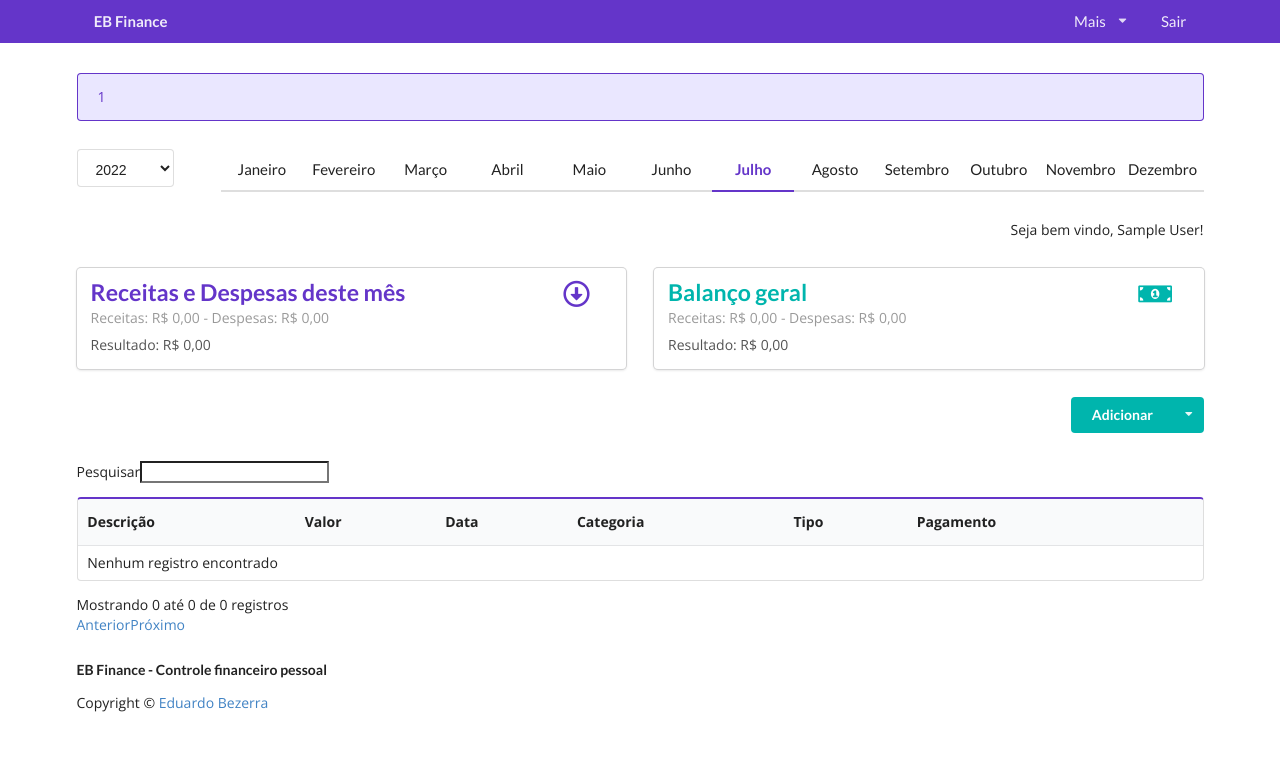
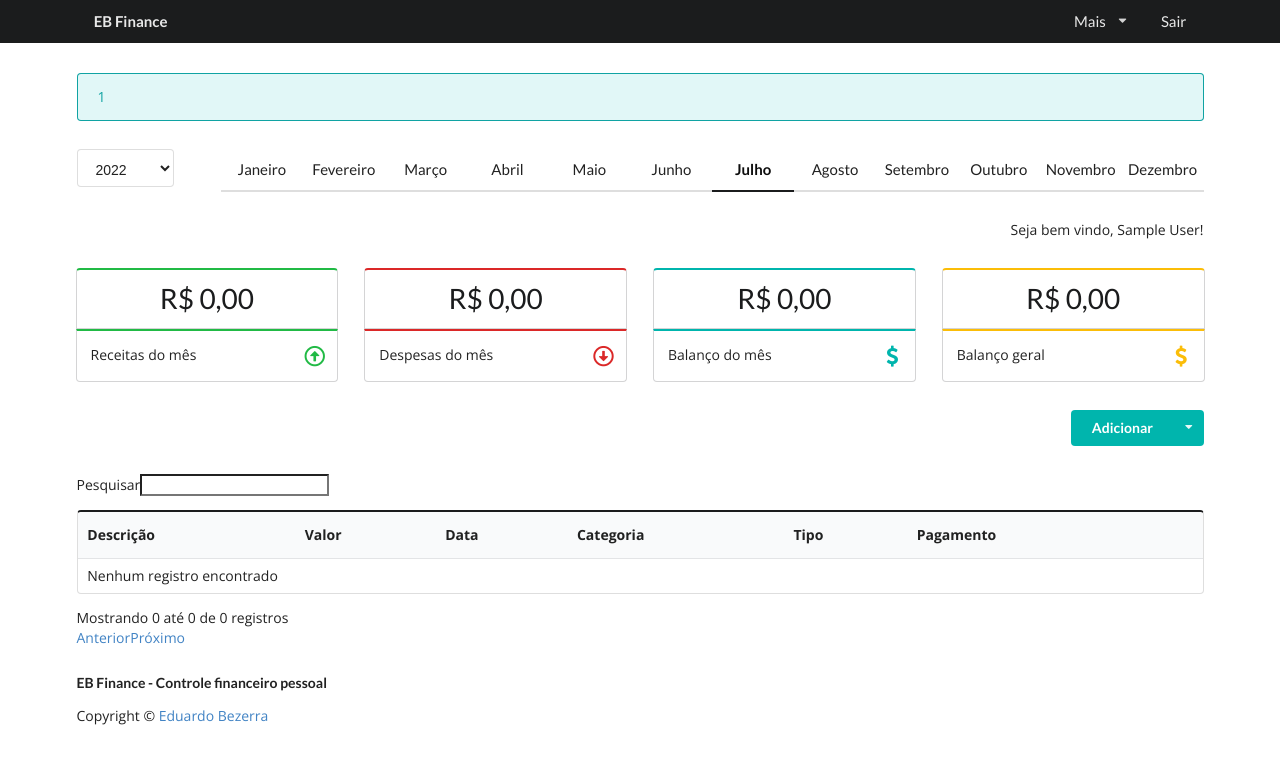
Before and after one commit to EduardoHFBezerra/ebfinance-financas-pessoais-php, a PHP site: page / in a window 1280 px wide. Shown: the top 764 px of the page. Run offline with PHP 8.4, Linux system fonts and the light colour scheme; the visitor is signed in with stand-in values (Sample User, id 1); data comes from the database, SQL or seed files in the repository; data that the repository does not hold is empty; some libraries are stand-ins or nearby versions.

Commit message:
Alteração de layout

```diff
--- a/cadastro-usuario.php
+++ b/cadastro-usuario.php
@@ -8,7 +8,7 @@ require_once("inc/cabecalho.php");
 <div class="row">
     <div class="ui one column stackable center aligned page grid">
         <div class="six wide column">
-            <h2 class="ui violet image header">
+            <h2 class="ui image header">
                 <img src="imagens/piggy.png" class="image">
                 <div class="content">Cadastro EB Finance</div>
             </h2>
@@ -39,7 +39,7 @@ require_once("inc/cabecalho.php");
                                 <input type="password" name="confirma_senha" placeholder="Confirmar senha" />
                             </div>
                         </div>
-                        <button class="ui violet labeled icon button" type="submit" name="cadastro">
+                        <button class="ui teal fluid labeled icon button" type="submit" name="cadastro">
                             <i class="sign-in icon"></i> Cadastrar
                         </button>
                     </form>
--- a/classes/class.Movimento.php
+++ b/classes/class.Movimento.php
@@ -28,8 +28,8 @@ class Movimento extends Conexao
         }
     }
 
-    // Somar movimento do mês (receita ou despesa)
-    public function somaMovimentoMes($tipo, $mes, $ano)
+    // Calcular movimentos do mês (receita ou despesa)
+    public function calculaMovimentosMes($tipo, $mes, $ano)
     {
         $consulta = $this->con()->prepare("SELECT SUM(valor) AS total FROM movimento WHERE tipo = :tipo AND YEAR(data) = :ano AND MONTH(data) = :mes AND id_usuario_movimento = :id_usuario_movimento");
         $consulta->bindValue(":tipo", $tipo, PDO::PARAM_STR);
@@ -51,8 +51,8 @@ class Movimento extends Conexao
         }
     }
 
-    // Somar movimento geral (receita ou despesa)
-    public function somaMovimento($tipo)
+    // Calcular movimentos em geral
+    public function calculaMovimentos($tipo)
     {
         $consulta = $this->con()->prepare("SELECT SUM(valor) AS total FROM movimento WHERE tipo = :tipo AND id_usuario_movimento = :id_usuario_movimento");
         $consulta->bindValue(":tipo", $tipo, PDO::PARAM_STR);
--- a/css/style.css
+++ b/css/style.css
@@ -49,5 +49,3 @@ body ::-webkit-scrollbar {
     display: none !important;
   }
 }
-
-/*# sourceMappingURL=style.css.map */
--- a/inc/cabecalho.php
+++ b/inc/cabecalho.php
@@ -31,7 +31,7 @@ if (!empty($url) && ($url == "login" || $url == "cadastro")) {
 	?>
     <!-- navegação topo -->
     <div class="ui padded grid">
-        <div class="ui top fixed borderless violet large inverted menu">
+        <div class="ui top fixed borderless large inverted menu">
             <div class="ui container">
                 <a class="header item" href="/">EB Finance</a>
     		    <div class="right menu">
@@ -58,7 +58,7 @@ if (!empty($url) && ($url == "login" || $url == "cadastro")) {
         <!-- mensagem de retorno -->
         <div class="row">
 		   <div class="column">
-			    <div class="ui violet message"><?php echo $_SESSION["retorno"]; ?></div>
+			    <div class="ui teal message"><?php echo $_SESSION["retorno"]; ?></div>
 			</div>
 		</div>
         <!-- mensagem de retorno -->
--- a/index.php
+++ b/index.php
@@ -35,7 +35,7 @@ $mov = new Movimento();
 
     <!-- Menu de meses -->
     <div class="fourteen wide column">
-        <div class="ui large twelve item stackable violet secondary pointing menu">
+        <div class="ui large twelve item stackable black secondary pointing menu">
             <?php
             $meses = mesExtenso();
             $contadorMes = 0;
@@ -56,45 +56,65 @@ $mov = new Movimento();
     </div>
 </div>
 <div class="row">
-    <div class="eight wide column">
-        <div class="ui fluid card">
-            <div class="content">
-                <div class="ui right floated header violet">
-                    <i class="icon arrow alternate circle down outline"></i>
+    <div class="four wide column">
+        <div class="ui green top attached center aligned segment">
+            <div class="ui tiny horizontal statistic">
+                <?php
+                    $receitaMes = $mov->calculaMovimentosMes("receita", $mes, $ano);
+                ?>
+                <div class="value"><?php echo formataDinheiro($receitaMes); ?></div>
             </div>
-                <div class="header">
-                    <div class="ui violet header">Receitas e Despesas deste mês</div>
         </div>
-                <div class="meta">
-                    <?php
-                    $somaReceitaMes = $mov->somaMovimentoMes("receita", $mes, $ano); // Soma do mês de receitas
-                    $somaDespesaMes = $mov->somaMovimentoMes("despesa", $mes, $ano); // Soma do mês de despesas
-                    $resultadoMes   = $somaReceitaMes-$somaDespesaMes;
-                    ?>
-                    Receitas: <?php echo formataDinheiro($somaReceitaMes); ?> - Despesas: <?php echo formataDinheiro($somaDespesaMes); ?>
-                </div>
-                <div class="description">Resultado: <?php echo formataDinheiro($resultadoMes); ?></div>
+        <div class="ui green bottom attached segment">
+            <div class="ui grid">
+                <div class="thirteen wide column">Receitas do mês</div>
+                <div class="three wide column"><i class="large green icon arrow alternate circle up outline"></i></div>
             </div>
         </div>
     </div>
-    <div class="eight wide column">
-        <div class="ui fluid card">
-            <div class="content">
-                <div class="ui right floated header teal">
-                    <i class="icon money bill alternate"></i>
+    <div class="four wide column">
+        <div class="ui red top attached center aligned segment">
+            <div class="ui tiny horizontal statistic">
+                <?php
+                    $despesaMes = $mov->calculaMovimentosMes("despesa", $mes, $ano);
+                ?>
+                <div class="value"><?php echo formataDinheiro($despesaMes); ?></div>
             </div>
-                <div class="header">
-                    <div class="ui teal header">Balanço geral</div>
         </div>
-                <div class="meta">
+        <div class="ui red bottom attached segment">
+            <div class="ui grid">
+                <div class="thirteen wide column">Despesas do mês</div>
+                <div class="three wide column"><i class="large red icon arrow alternate circle down outline"></i></div>
+            </div>
+        </div>
+    </div>
+    <div class="four wide column">
+        <div class="ui teal top attached center aligned segment">
+            <div class="ui tiny horizontal statistic">
+                <div class="value"><?php echo formataDinheiro($receitaMes-$despesaMes); ?></div>
+            </div>
+        </div>
+        <div class="ui teal bottom attached segment">
+            <div class="ui grid">
+                <div class="thirteen wide column">Balanço do mês</div>
+                <div class="three wide column"><i class="large teal icon dollar sign"></i></div>
+            </div>
+        </div>
+    </div>
+    <div class="four wide column">
+        <div class="ui yellow top attached center aligned segment">
+            <div class="ui tiny horizontal statistic">
                 <?php
-                    $somaReceitaGeral = $mov->somaMovimento("receita"); // Soma geral de receitas
-                    $somaDespesaGeral = $mov->somaMovimento("despesa"); // Soma geral de despesas
-                    $resultadoGeral   = $somaReceitaGeral - $somaDespesaGeral;
+                    $receitaGeral = $mov->calculaMovimentos("receita");
+                    $despesaGeral = $mov->calculaMovimentos("despesa");
                 ?>
-                    Receitas: <?php echo formataDinheiro($somaReceitaGeral); ?> - Despesas: <?php echo formataDinheiro($somaDespesaGeral); ?>
+                <div class="value"><?php echo formataDinheiro($receitaGeral-$despesaGeral); ?></div>
             </div>
-                <div class="description">Resultado: <?php echo formataDinheiro($resultadoGeral); ?></div>
+        </div>
+        <div class="ui yellow bottom attached segment">
+            <div class="ui grid">
+                <div class="thirteen wide column">Balanço geral</div>
+                <div class="three wide column"><i class="large yellow icon dollar sign"></i></div>
             </div>
         </div>
     </div>
@@ -115,7 +135,7 @@ $mov = new Movimento();
 </div>
 <div class="row">
     <div class="column">
-        <table id="movimentos" class="ui violet compact striped table">
+        <table id="movimentos" class="ui black compact striped table">
             <thead>
                 <tr>
                     <th>Descrição</th>
--- a/login.php
+++ b/login.php
@@ -8,7 +8,7 @@ require_once("inc/cabecalho.php");
 <div class="row">
     <div class="ui one column stackable center aligned page grid">
         <div class="six wide column">
-            <h2 class="ui violet image header">
+            <h2 class="ui image header">
                 <img src="imagens/piggy.png" class="image">
                 <div class="content">Login EB Finance</div>
             </h2>
@@ -27,7 +27,7 @@ require_once("inc/cabecalho.php");
                                 <input type="password" name="senha" placeholder="Senha" />
                             </div>
                         </div>
-                        <button class="ui violet fluid labeled icon button" type="submit" name="login">
+                        <button class="ui teal fluid labeled icon button" type="submit" name="login">
                             <i class="unlock alternate icon"></i> Entrar
                         </button>
                     </form>
--- a/versao.json
+++ b/versao.json
@@ -1 +1 @@
-{ "versao" : "1.0.2" }
+{ "versao" : "1.1.0" }
```
Also changed, not shown: configuracoes.php (+4 -4 lines), README.md, imagens/piggy.png. Lines whose indentation alone changed are shown as unchanged.
